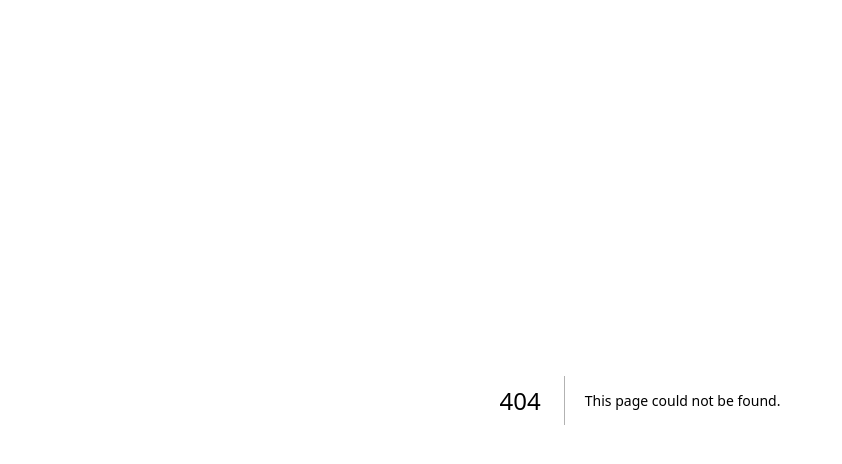
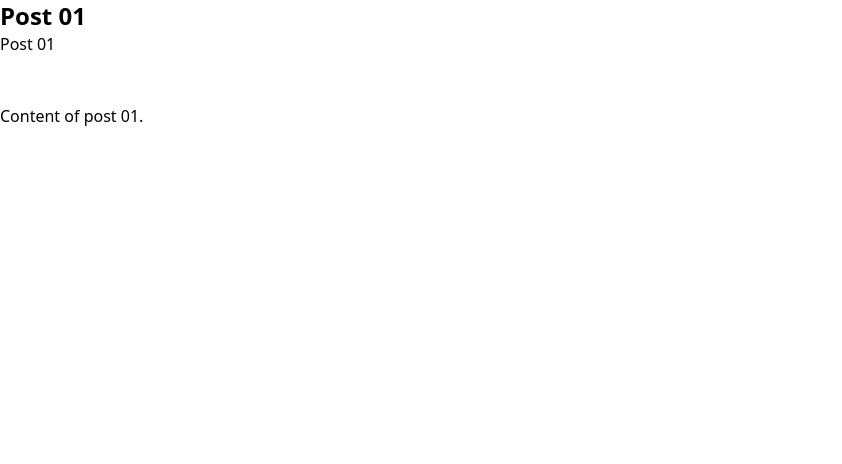
Before and after one commit to Trndsetter/trendsetter, a Next.js app: page /article/post01 in a window 1280 px wide. Before the commit this address had no page. Shown: the top 464 px of the page, without its empty margins (0-842 px from the left). Built offline with nearby package versions, Linux system fonts and the light colour scheme.

Commit message:
fix: correct article imports and use Next.js Link (#3)

```diff
--- /dev/null
+++ b/src/app/article/[slug]/page.tsx
@@ -0,0 +1,22 @@
+import { getPost } from '../../../lib/posts.js';
+import Mdx from '../../../components/Mdx.js';
+import { notFound } from 'next/navigation';
+
+export const revalidate = 300;
+
+export default function Page({ params }: { params: { slug: string } }) {
+  let data;
+  try {
+    data = getPost(params.slug);
+  } catch {
+    notFound();
+  }
+  const { meta, html } = data!;
+  return (
+    <article>
+      <h1 className="text-2xl font-bold">{meta.title}</h1>
+      {/* @ts-expect-error Server Component */}
+      <Mdx html={html} />
+    </article>
+  );
+}
--- a/src/components/PostsList.js
+++ b/src/components/PostsList.js
@@ -1,5 +1,6 @@
 'use client';
 import { useEffect, useRef, useState } from 'react';
+import Link from 'next/link';
 
 export default function PostsList({ initialPosts, totalCount }) {
   const [posts, setPosts] = useState(initialPosts);
@@ -31,7 +32,9 @@ export default function PostsList({ initialPosts, totalCount }) {
     <div>
       <ul>
         {posts.map(post => (
-          <li key={post.slug}>{post.title}</li>
+          <li key={post.slug}>
+            <Link href={`/article/${post.slug}`}>{post.title}</Link>
+          </li>
         ))}
       </ul>
       <div data-testid="sentinel" ref={sentinelRef} />
```
